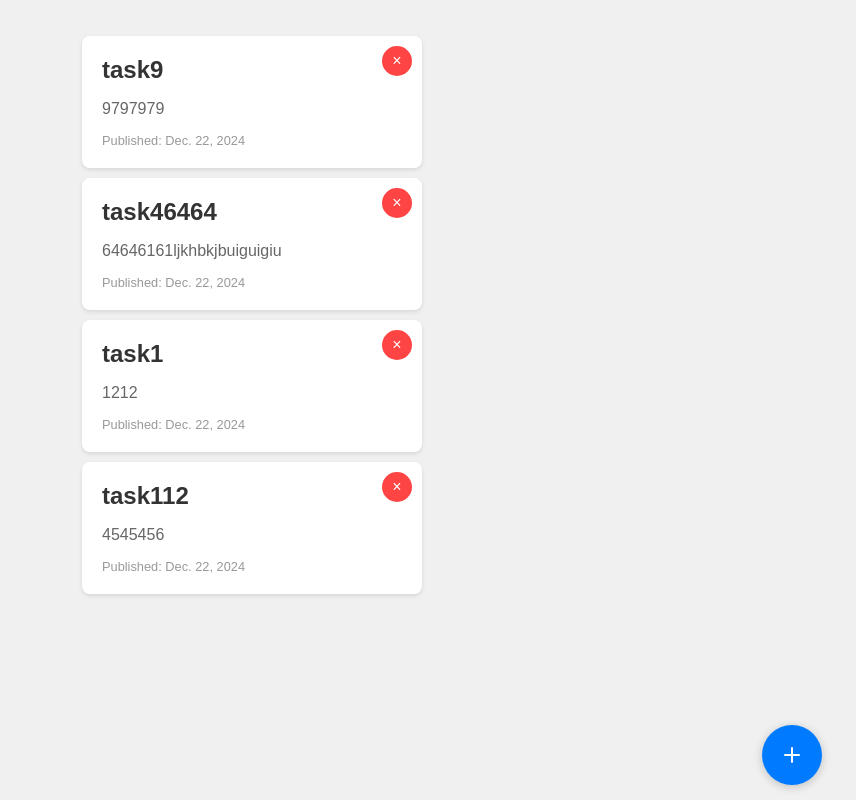
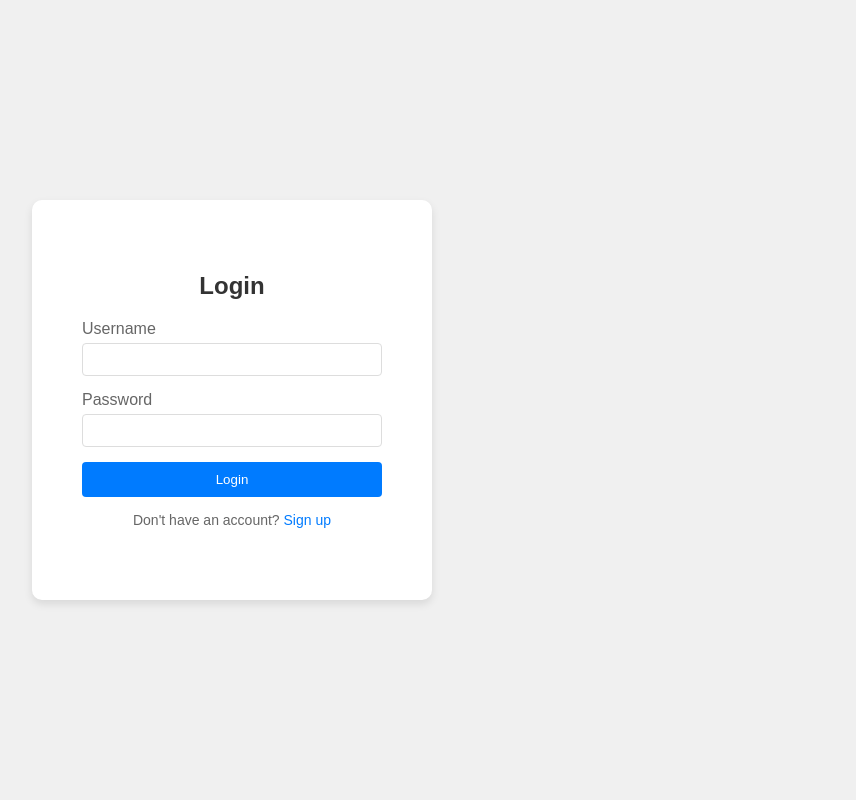
Before and after one commit to RedAlf121/django-todo-list, a Django app: page / in a window 1280 px wide. Shown: the whole page, without its empty margins (408-1264 px from the left). Run offline with Django 5.2, Linux system fonts and the light colour scheme; data comes from the database, SQL or seed files in the repository; both versions use the stored data as it was after the commit.

Commit message:
User logged
Still improving issues and details but the project is finished

```diff
--- a/TODOList/settings.py
+++ b/TODOList/settings.py
@@ -117,7 +117,7 @@ USE_TZ = True
 # https://docs.djangoproject.com/en/5.1/howto/static-files/
 
 STATIC_URL = 'static/'
-
+LOGIN_URL = 'start'
 # Default primary key field type
 # https://docs.djangoproject.com/en/5.1/ref/settings/#default-auto-field
 
--- a/Task/forms.py
+++ b/Task/forms.py
@@ -1,5 +1,6 @@
 from .models import Task
 from django.forms import ModelForm,DateInput
+from django.contrib.auth.forms import AuthenticationForm
 
 class TaskForm(ModelForm):
     class Meta:
--- a/Task/services/task_services.py
+++ b/Task/services/task_services.py
@@ -7,8 +7,8 @@ def getTask(user: User, id: int):
 def listTask(user: User):
     return Task.objects.filter(user=user)
 
-def addTask(form):
-    user = User.objects.get(id=2)
+def addTask(request,form):
+    user = request.user
     task = form.save(commit=False)
     task.user = user
     task.save()
--- a/Task/static/home.css
+++ b/Task/static/home.css
@@ -1,6 +1,6 @@
+@import url(components/addform.css);
 @import url(components/card.css);
 @import url(components/floatbtn.css);
-@import url(components/addform.css);
 
 body {
     font-family: Arial, sans-serif;
@@ -23,6 +23,15 @@ main {
 ul{
     list-style-type: none;
 }
+
+main ul p {
+    font-size: 2em;
+    text-align: center;
+    margin: 20px auto;
+    display: block;
+    width: fit-content;
+}
+
 .floating-btn{
     bottom: 15px;
     right: 50px;
--- /dev/null
+++ b/Task/static/login.css
@@ -0,0 +1,119 @@
+* {
+    box-sizing: border-box;
+    margin: 0;
+    padding: 0;
+}
+
+body {
+    font-family: Arial, sans-serif;
+    display: flex;
+    justify-content: center;
+    align-items: center;
+    min-height: 100vh;
+    background-color: #f0f0f0;
+}
+
+.container {
+    perspective: 1000px;
+    width: 100%;
+    max-width: 400px;
+}
+
+.card {
+    width: 100%;
+    height: 400px;
+}
+
+.card-inner {
+    position: relative;
+    width: 100%;
+    height: 100%;
+    transition: transform 0.6s;
+    transform-style: preserve-3d;
+}
+
+.card.flipped .card-inner {
+    transform: rotateY(180deg);
+}
+
+.card-face {
+    position: absolute;
+    width: 100%;
+    height: 100%;
+    backface-visibility: hidden;
+    display: flex;
+    flex-direction: column;
+    justify-content: center;
+    align-items: center;
+    background-color: #ffffff;
+    border-radius: 10px;
+    padding: 20px;
+    box-shadow: 0 4px 8px rgba(0, 0, 0, 0.1);
+}
+
+.card-face-back {
+    transform: rotateY(180deg);
+}
+
+h2 {
+    margin-bottom: 20px;
+    color: #333;
+}
+
+form {
+    width: 100%;
+    max-width: 300px;
+}
+
+.form-group {
+    margin-bottom: 15px;
+}
+
+
+
+label {
+    display: block;
+    margin-bottom: 5px;
+    color: #666;
+}
+
+input {
+    width: 100%;
+    padding: 8px;
+    border: 1px solid #ddd;
+    border-radius: 4px;
+}
+
+button {
+    width: 100%;
+    padding: 10px;
+    background-color: #007bff;
+    color: #fff;
+    border: none;
+    border-radius: 4px;
+    cursor: pointer;
+    transition: background-color 0.3s;
+}
+
+button:hover {
+    background-color: #0056b3;
+}
+
+p {
+    margin-top: 15px;
+    font-size: 14px;
+    color: #666;
+}
+
+a {
+    color: #007bff;
+    text-decoration: none;
+}
+
+a:hover {
+    text-decoration: underline;
+}
+
+#signup-legend,#signup-caption{
+    margin: 5px;
+}
--- /dev/null
+++ b/Task/static/login.js
@@ -0,0 +1,92 @@
+document.addEventListener("DOMContentLoaded", () => {
+  const card = document.querySelector(".card");
+  const showSignupLink = document.getElementById("show-signup");
+  const showLoginLink = document.getElementById("show-login");
+  const loginForm = document.getElementById("login-form");
+  const signupForm = document.getElementById("signin-form");
+
+  showSignupLink.addEventListener("click", (e) => {
+    e.preventDefault();
+    card.classList.add("flipped");
+  });
+
+  showLoginLink.addEventListener("click", (e) => {
+    e.preventDefault();
+    card.classList.remove("flipped");
+  });
+
+  loginForm.addEventListener("submit", async (e) => {
+    e.preventDefault();
+    const username = document.getElementById("login-username").value;
+    const password = document.getElementById("login-password").value;
+    if (username === "" || password === "") {
+      alert("Required fields");
+      return;
+    }
+    url = e.target.dataset.url;
+    data = await fetch(url, {
+      method: "POST",
+      headers: {
+        "Content-Type": "application/json",
+        "X-CSRFToken": getCookie("csrftoken"),
+      },
+      body: JSON.stringify({ username, password })
+    });
+    if (data.status === 200) {
+      result=await data.json()
+      console.log(result)
+      console.log('autenticado')
+      window.location.href = result.redirect_url; // Redirect to the URL provided by the server
+    } else {
+      console.log(data.status);
+      alert("Error al eliminar la tarea");
+    }
+  });
+
+  signupForm.addEventListener("submit", async (e) => {
+    e.preventDefault();
+    const username = document.getElementById("signin-username").value;
+    const email = document.getElementById("signin-email").value;
+    const password = document.getElementById("signin-password").value;
+    const confirmPassword = document.getElementById("confirm-password").value;
+
+    if (password !== confirmPassword) {
+      alert("Passwords don't match!");
+      return;
+    }
+    url = e.target.dataset.url;
+    data = await fetch(url, {
+        method: "POST",
+        headers: {
+          "Content-Type": "application/json",
+          "X-CSRFToken": getCookie("csrftoken"),
+        },
+        body: JSON.stringify({ username, email, password })
+      });
+    if (data.status === 200) {
+        result=await data.json()
+        console.log(result)
+        console.log('autenticado')
+        window.location.href = result.redirect_url; // Redirect to the URL provided by the server
+    } else {
+      console.log(data.status);
+      alert("Error al eliminar la tarea");
+    }
+    // Here you would typically send the signup data to your server
+  });
+});
+
+function getCookie(name) {
+  let cookieValue = null;
+  if (document.cookie && document.cookie !== "") {
+    const cookies = document.cookie.split(";");
+    for (let i = 0; i < cookies.length; i++) {
+      const cookie = cookies[i].trim();
+      if (cookie.substring(0, name.length + 1) === name + "=") {
+        cookieValue = decodeURIComponent(cookie.substring(name.length + 1));
+        break;
+      }
+    }
+  }
+  return cookieValue;
+}
--- a/Task/templates/home.html
+++ b/Task/templates/home.html
@@ -34,13 +34,19 @@
                 {% csrf_token %}
                 <legend>Add your task</legend>
                 {{add_task_form.as_p}}
-                <button type="submit">Add</button>
+                <div class="button-group">
+                    <button type="submit" onmousedown="taskDialog()">Add</button>
+                    <button type="button" id="cancel-button" onmousedown="closeDialog()">Cancel</button>
+                </div>
            </form>
         </dialog>
     </main>
     <script>
         function taskDialog(){
             document.getElementById('add-task').showModal();
+        }
+        function closeDialog(){
+            document.getElementById('add-task').close();
         }
         async function deleteTask(event){
             button = event.target
--- a/Task/templates/login.html
+++ b/Task/templates/login.html
@@ -0,0 +1,59 @@
+{% load static%}
+<!DOCTYPE html>
+<html lang="en">
+<head>
+    <meta charset="UTF-8">
+    <meta name="viewport" content="width=device-width, initial-scale=1.0">
+    <title>TODO - Login</title>
+    <link rel="stylesheet" href="{% static 'login.css' %}">
+    <script src="{% static 'login.js' %}" defer></script
+</head>
+<body>
+    <div class="container">
+        <div class="card">
+            <div class="card-inner">
+                <div class="card-face card-face-front">
+                    <h2>Login</h2>
+                    <form id="login-form" method="post" data-url="{% url 'signup' %}">
+                        {% csrf_token %}
+                        <div class="form-group">
+                            <label for="login-username">Username</label>
+                            <input type="text" id="login-username" required>
+                        </div>
+                        <div class="form-group">
+                            <label for="login-password">Password</label>
+                            <input type="password" id="login-password" required>
+                        </div>
+                        <button type="submit">Login</button>
+                    </form>
+                    <p>Don't have an account? <a href="#" id="show-signup">Sign up</a></p>
+                </div>
+                <div class="card-face card-face-back">
+                    <h2 id="signup-legend">Sign Up</h2>
+                    <form id="signin-form" method="post", data-url="{% url 'signin' %}">
+                        {% csrf_token %}
+                        <div class="form-group">
+                            <label for="signin-username">Username</label>
+                            <input type="text" id="signin-username" required>
+                        </div>
+                        <div class="form-group">
+                            <label for="signin-email">Email</label>
+                            <input type="email" id="signin-email" required>
+                        </div>
+                        <div class="form-group">
+                            <label for="signin-password">Password</label>
+                            <input type="password" id="signin-password" required>
+                        </div>
+                        <div class="form-group">
+                            <label for="confirm-password">Confirm Password</label>
+                            <input type="password" id="confirm-password" required>
+                        </div>
+                        <button type="submit">Sign Up</button>
+                    </form>
+                    <p id="signup-caption">Already have an account? <a href="#" id="show-login">Login</a></p>
+                </div>
+            </div>
+        </div>
+    </div>
+</body>
+</html>
--- a/Task/urls.py
+++ b/Task/urls.py
@@ -2,7 +2,9 @@ from django.urls import path
 from .views import *
 
 urlpatterns = [
-    path('', home, name='login'),
+    path('', signup_page, name='start'),
+    path('login/',signup,name='signup'),
+    path('signin/',signin,name='signin'),
     path('home/',home,name='home'),
     path('task/add/', add_task,name='add_task'),
     path('task/delete/<int:id>/', delete_task,name='delete_task')
--- a/Task/views.py
+++ b/Task/views.py
@@ -1,17 +1,32 @@
+import json
+from django.http import JsonResponse
 from django.shortcuts import render,redirect
+from django.urls import reverse
 from .services.task_services import *
+from .services.user_services import *
 from .forms import TaskForm
+from django.contrib.auth import login
+from django.contrib.auth.decorators import login_required
 # Create your views here.
+
 
 def home_closure(function,*args,**kwargs):
     def apply(*args,**kwargs):
-        function(*args,**kwargs)
-        return redirect(home)
+        try:
+            function(*args,**kwargs)
+            return redirect(home)
+        except:
+            return redirect(signup_page)
     return apply
 
 
+
+def signup_page(request):
+    return render(request,'login.html')
+
+@login_required
 def home(request):
-    user = User.objects.get(id=2)
+    user = request.user
     task_list = listTask(user)
     return render(request,'home.html',{
         'todolist':task_list,
@@ -19,12 +34,30 @@ def home(request):
     })
 
 @home_closure
+@login_required
 def add_task(request):
-    task = addTask(TaskForm(request.POST))
+    task = addTask(request,TaskForm(request.POST))
 
 @home_closure
+@login_required
 def delete_task(request,id):
     result = deleteTask(id)
 
-def login(request):
-    pass
+
+def signin(request):
+    body_dict = json.loads(request.body.decode('utf-8'))
+    user = create_user(body_dict)
+    user.save()
+    login(request,user)
+    response=JsonResponse({'success': True, 'redirect_url': reverse('home')}) # Redirect to home after signup
+    print(f"response:{response}")
+    return response
+
+
+def signup(request):
+    body_dict = json.loads(request.body.decode('utf-8'))
+    user = find_user(request,body_dict)
+    response=JsonResponse({'success': True, 'redirect_url': reverse('home')}) # Redirect to home after signup
+    print(f"response:{response}")
+    login(user=user,request=request)
+    return response
```
Also changed, not shown: Task/services/user_services.py (added, +15 -0 lines), Task/static/components/addform.css (+78 -0 lines), db.sqlite3.
